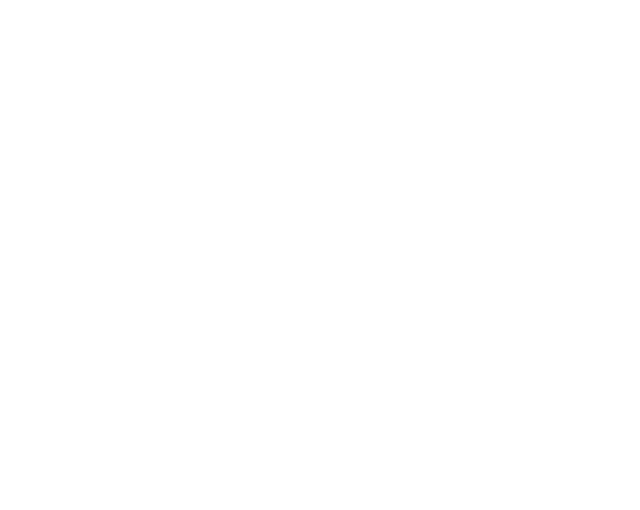
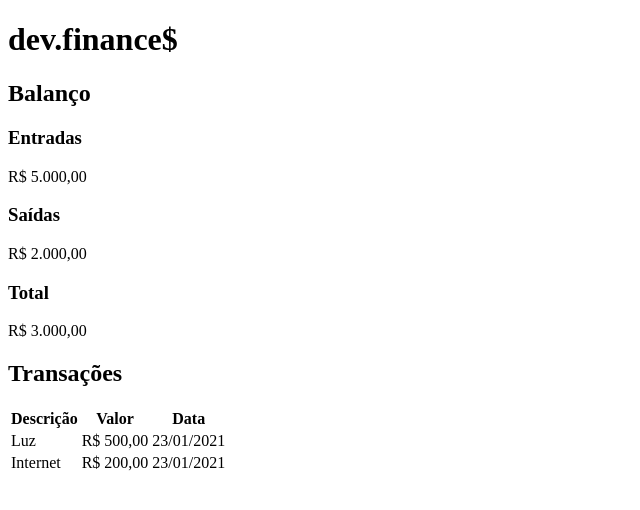
Before and after one commit to Cesar150/Dev-Finances-Discover, a plain HTML site: page index.html in a window 1280 px wide. Shown: the whole page, without its empty margins (0-640 px from the left). Drawn offline with Linux system fonts and the light colour scheme.

Commit message:
structuring html and starting css

```diff
--- a/index.html
+++ b/index.html
@@ -1,11 +1,62 @@
 <!DOCTYPE html>
-<html lang="en">
+<html lang="pt-br">
 <head>
     <meta charset="UTF-8">
     <meta name="viewport" content="width=device-width, initial-scale=1.0">
-    <title>Document</title>
+    <link rel="stylesheet" href="style.css">
+    <title>Dev Finances</title>
 </head>
 <body>
+    <header>
+        <h1 id="logo"> dev.finance$</h1>
+    </header>
 
+    <main>
+        <section id="balance">
+            <h2>Balanço</h2>
+
+            <div class="card">
+                <h3>Entradas</h3>
+                <p>R$ 5.000,00</p>
+            </div>
+
+            <div class="card">
+                <h3>Saídas</h3>
+                <p>R$ 2.000,00</p>
+            </div>
+
+            <div class="card">
+                <h3>Total</h3>
+                <p>R$ 3.000,00</p>
+            </div>
+
+        </section>
+
+        <section id="data-table">
+            <h2>Transações</h2>
+            <table id="data-table">
+                <thead>
+                    <tr>
+                        <th>Descrição</th>
+                        <th>Valor</th>
+                        <th>Data</th>
+                    </tr>
+                </thead>
+                <tbody>
+                    <tr>
+                        <td>Luz</td>
+                         <td>R$ 500,00</td>
+                         <td>23/01/2021</td>
+                    </tr>
+                    <tr>
+                        <td>Internet</td>
+                        <td>R$ 200,00</td>
+                        <td>23/01/2021</td>
+                    </tr>
+                </tbody>
+            </table>
+
+        </section>
+    </main>
 </body>
 </html>
```
Also changed, not shown: style.css (added).
